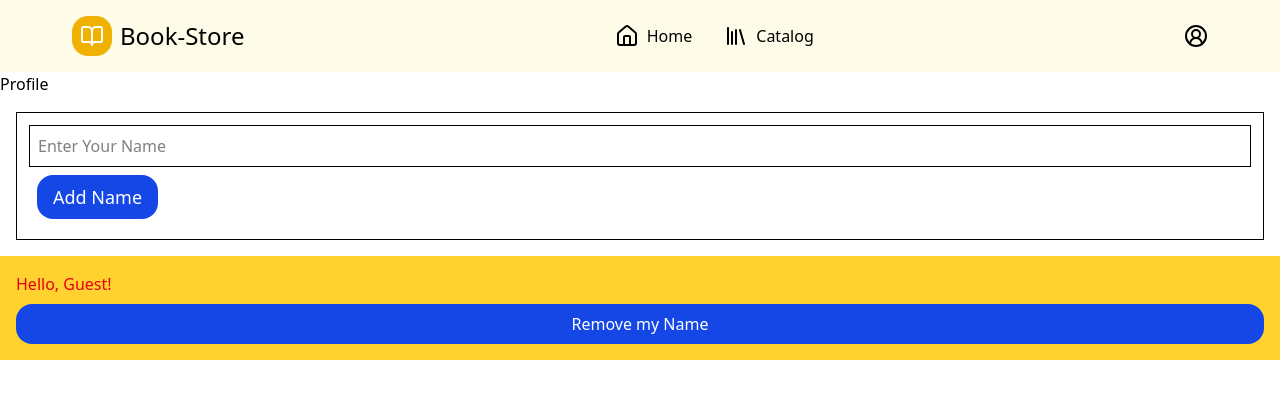
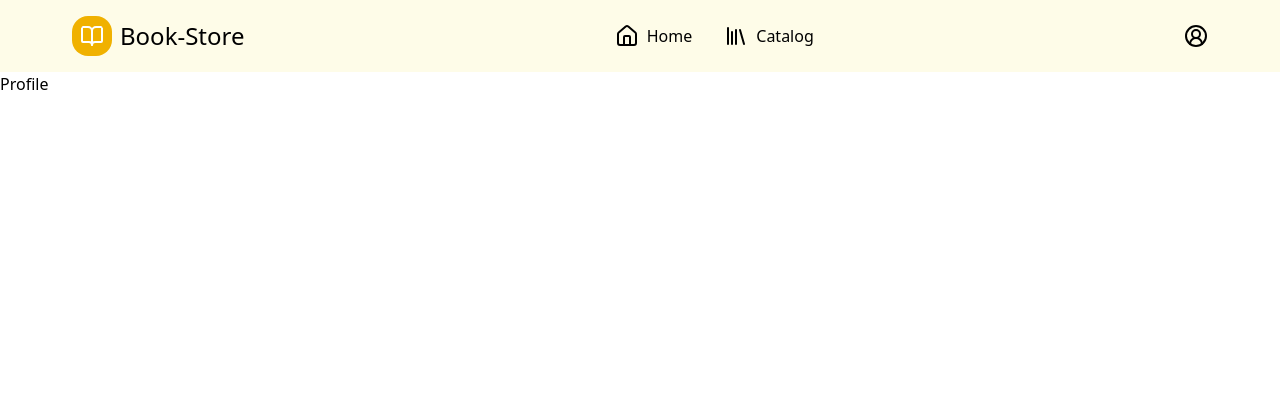
Before and after one commit to mernstackjs/book-store, a React (Vite) app in the folder client/: page /profile in a window 1280 px wide. Shown: the top 398 px of the page. Built offline with nearby package versions, Linux system fonts and the light colour scheme.

Commit message:
Remove Test localstorage

```diff
--- a/client/src/pages/profile.jsx
+++ b/client/src/pages/profile.jsx
@@ -1,47 +1,9 @@
 import React from "react";
-import { useState } from "react";
 
 export default function Profile() {
-  const [username, setUsername] = useState("");
-  const [name] = useState(() => {
-    const storedName = localStorage.getItem("name");
-    return storedName ? JSON.parse(storedName) : "";
-  });
-  const setNameHandle = () => {
-    console.log(username);
-    localStorage.setItem("name", JSON.stringify(username));
-    setUsername("");
-  };
-
   return (
     <div>
       <h1>Profile</h1>
-
-      <div className="border p-3 m-4">
-        <input
-          value={username}
-          onChange={(e) => setUsername(e.target.value)}
-          className="border p-2 w-full"
-          type="text"
-          placeholder="Enter Your Name"
-        />
-        <button
-          onClick={setNameHandle}
-          className="bg-blue-700 text-white text-lg px-4 py-2 rounded-2xl m-2 cursor-pointer"
-        >
-          Add Name
-        </button>
-      </div>
-
-      <div className="bg-amber-300 text-red-600 p-4 flex flex-col gap-2">
-        <span>Hello, {name || "Guest"}!</span>
-        <button
-          onClick={() => localStorage.removeItem("name")}
-          className="bg-blue-700 text-white rounded-2xl p-2 cursor-pointer"
-        >
-          Remove my Name
-        </button>
-      </div>
     </div>
   );
 }
```
